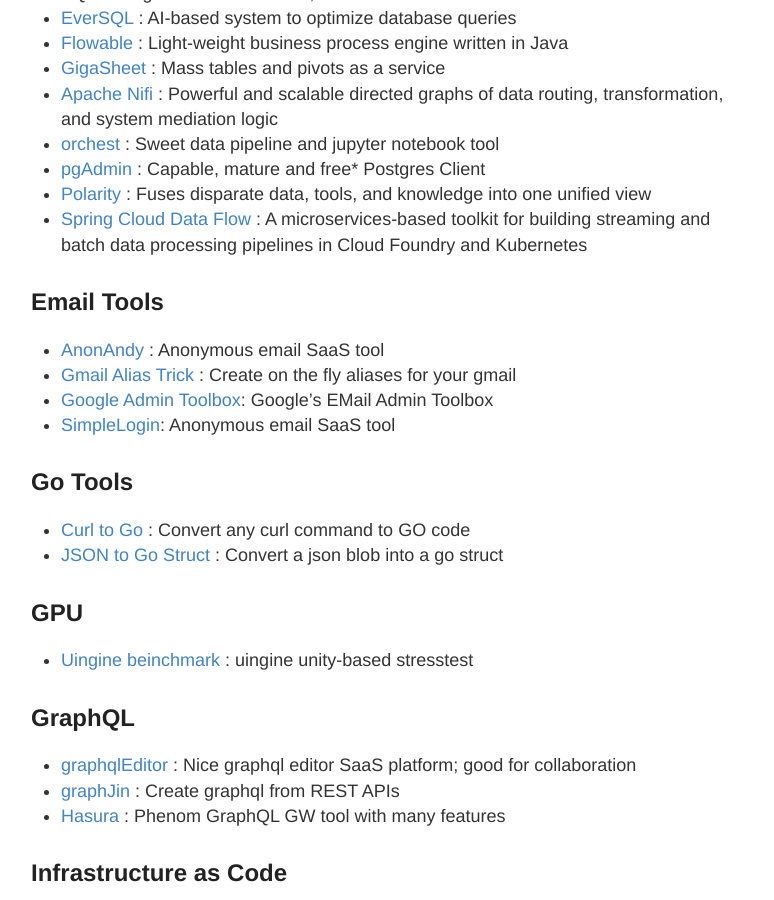
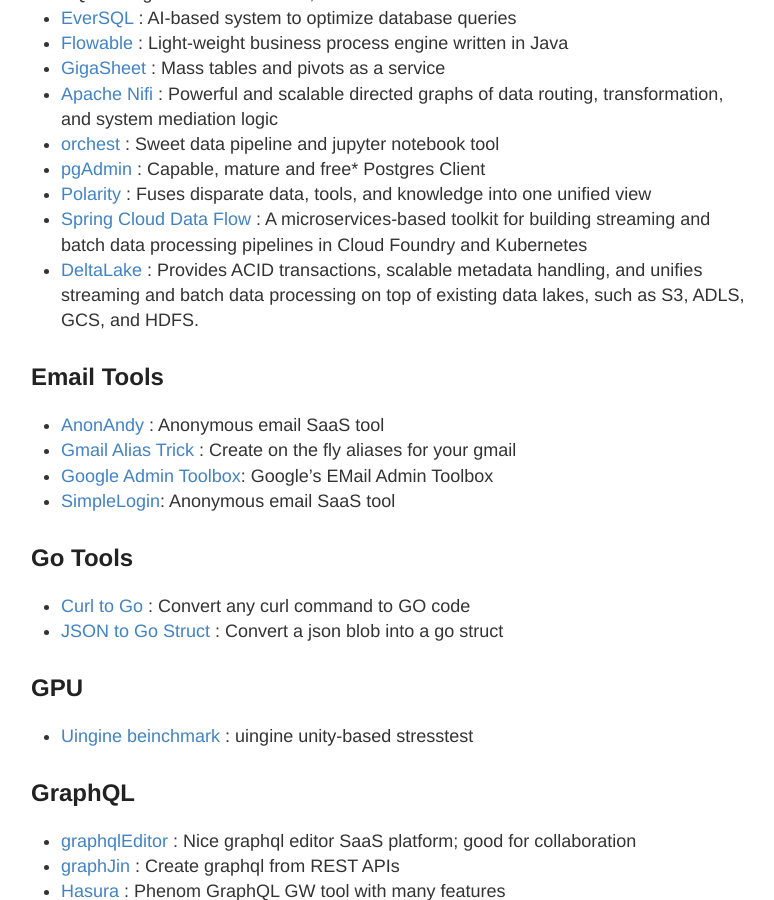
Before and after one commit to stevehenderson/stevehenderson.github.io, a Jekyll site: the page built from tools.md, in a window 1280 px wide and 900 px high, scrolled down 1813 px. Shown: the whole window, without its empty margins (249-1023 px from the left). Built offline with Jekyll 4.4.1, drawn with Linux system fonts in a browser that asks for light colours.

Commit message:
Update tools.md

```diff
--- a/tools.md
+++ b/tools.md
@@ -58,6 +58,7 @@
    * [pgAdmin](https://www.pgadmin.org/) : Capable, mature and free* Postgres Client
    * [Polarity](https://polarity.io/) : Fuses disparate data, tools, and knowledge into one unified view
    * [Spring Cloud Data Flow](https://dataflow.spring.io/) :  A microservices-based toolkit for building streaming and batch data processing pipelines in Cloud Foundry and Kubernetes
+   * [DeltaLake](https://delta.io/) : Provides ACID transactions, scalable metadata handling, and unifies streaming and batch data processing on top of existing data lakes, such as S3, ADLS, GCS, and HDFS.
 
 ## Email Tools
    * [AnonAndy](https://anonaddy.com/) : Anonymous email SaaS tool
```
